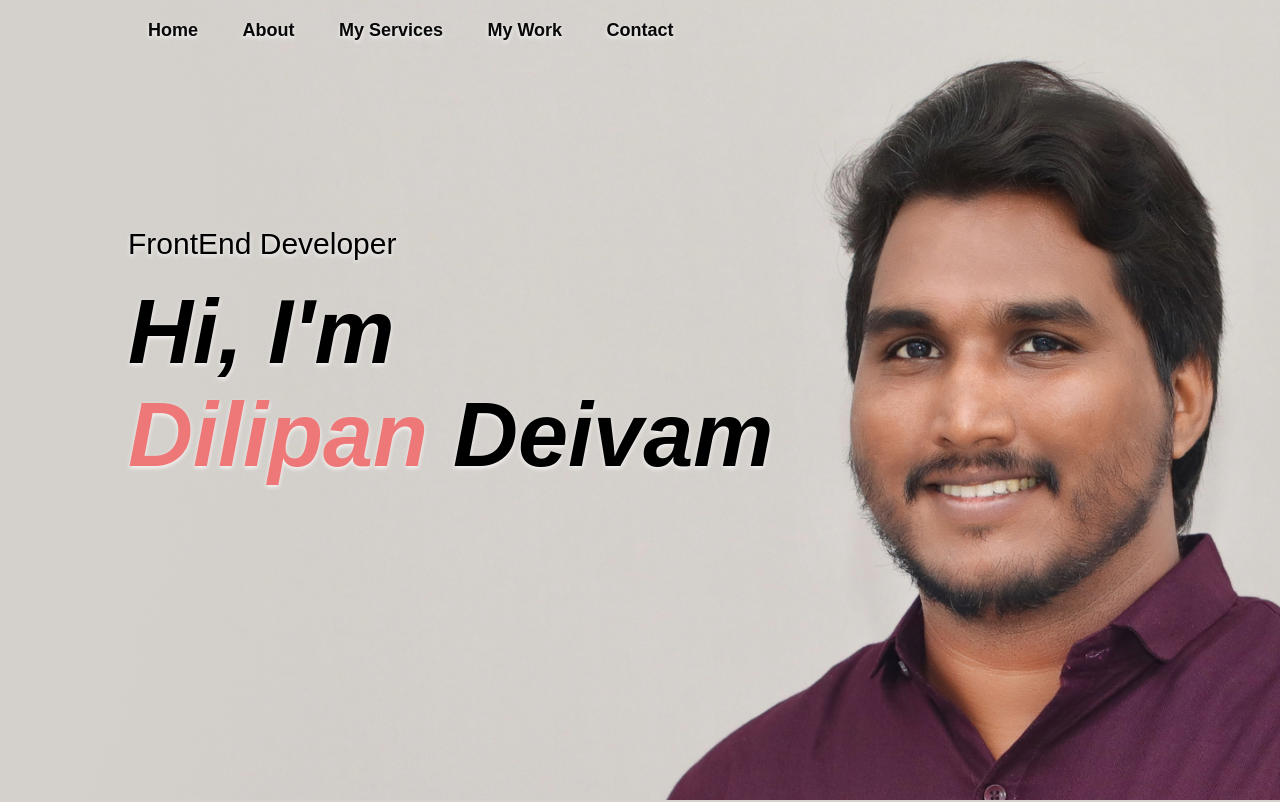
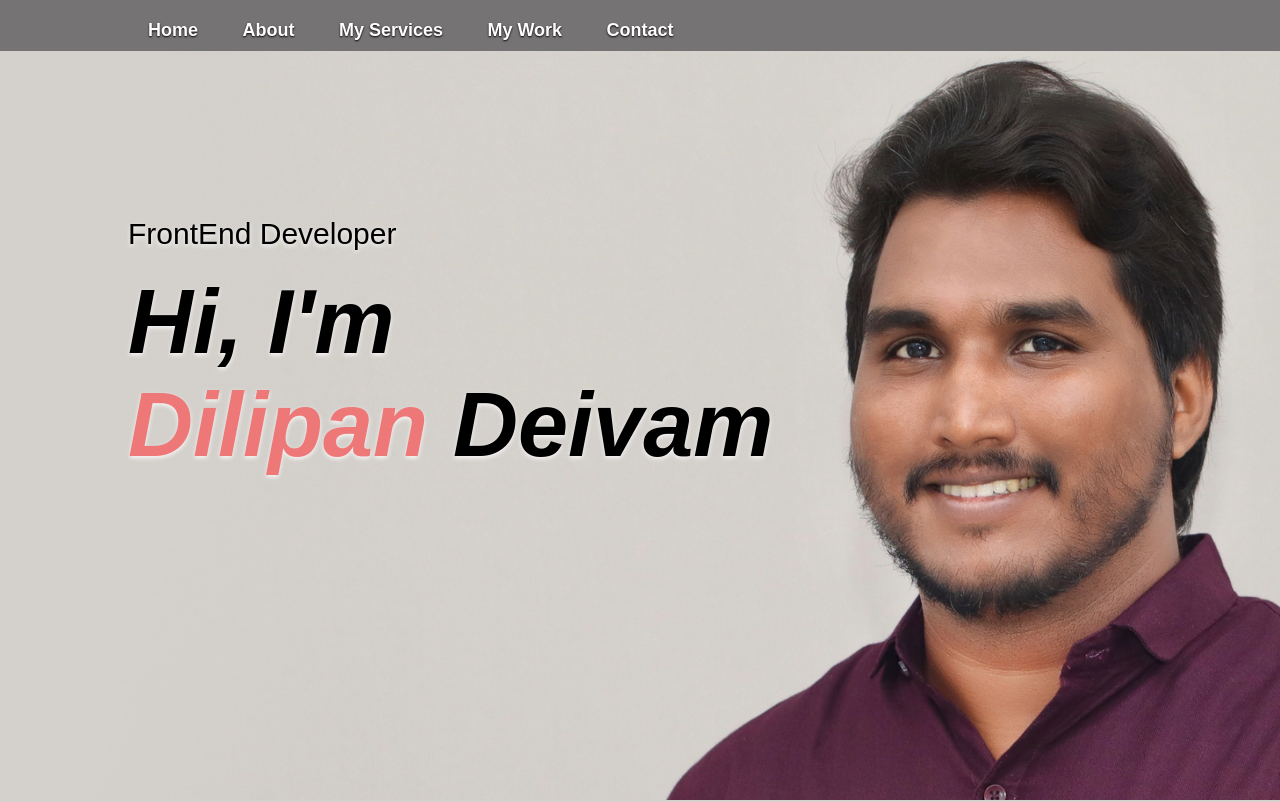
Before and after one commit to Dilipan-D/portfolio, a plain HTML site: page Index.html in a window 1280 px wide. Shown: the top 802 px of the page. Drawn offline with Linux system fonts and the light colour scheme.

Commit message:
header modified

```diff
--- a/Index.html
+++ b/Index.html
@@ -11,7 +11,7 @@
 
 <body>
     <div id="header">
-        <div class="container">
+        <div class="container head">
             <nav>
                 <ul id="sidemenu">
                     <li><a href="#header"> Home</a></li>
--- a/index.css
+++ b/index.css
@@ -27,6 +27,10 @@ body {
     padding: 10px 10%;
 
 }
+.container.head{
+    background: rgb(117, 115, 115);
+    padding-bottom: 0;
+}
 
 /*-------------------Home_Start------------------------*/
 nav {
@@ -45,10 +49,10 @@ nav ul li {
 
 nav ul li a {
     text-decoration: none;
-    color: rgb(8, 8, 8);
+    color: rgb(255, 253, 253);
     font-weight: 600;
     font-size: 18px;
-    text-shadow: 0 2px 4px rgb(250, 250, 250);
+    text-shadow: 0 1px 2px rgb(0, 0, 0);
     position: relative;
 }
 
```
